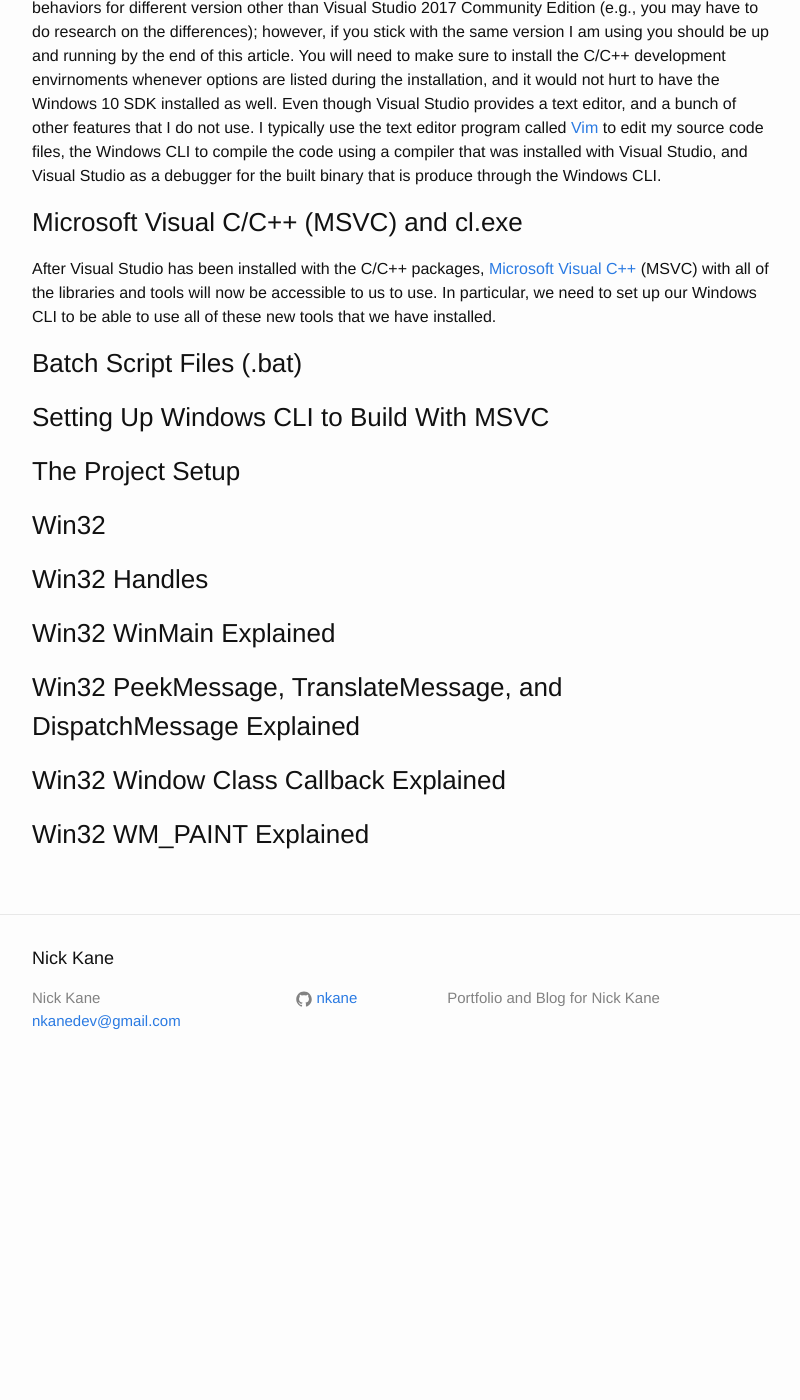
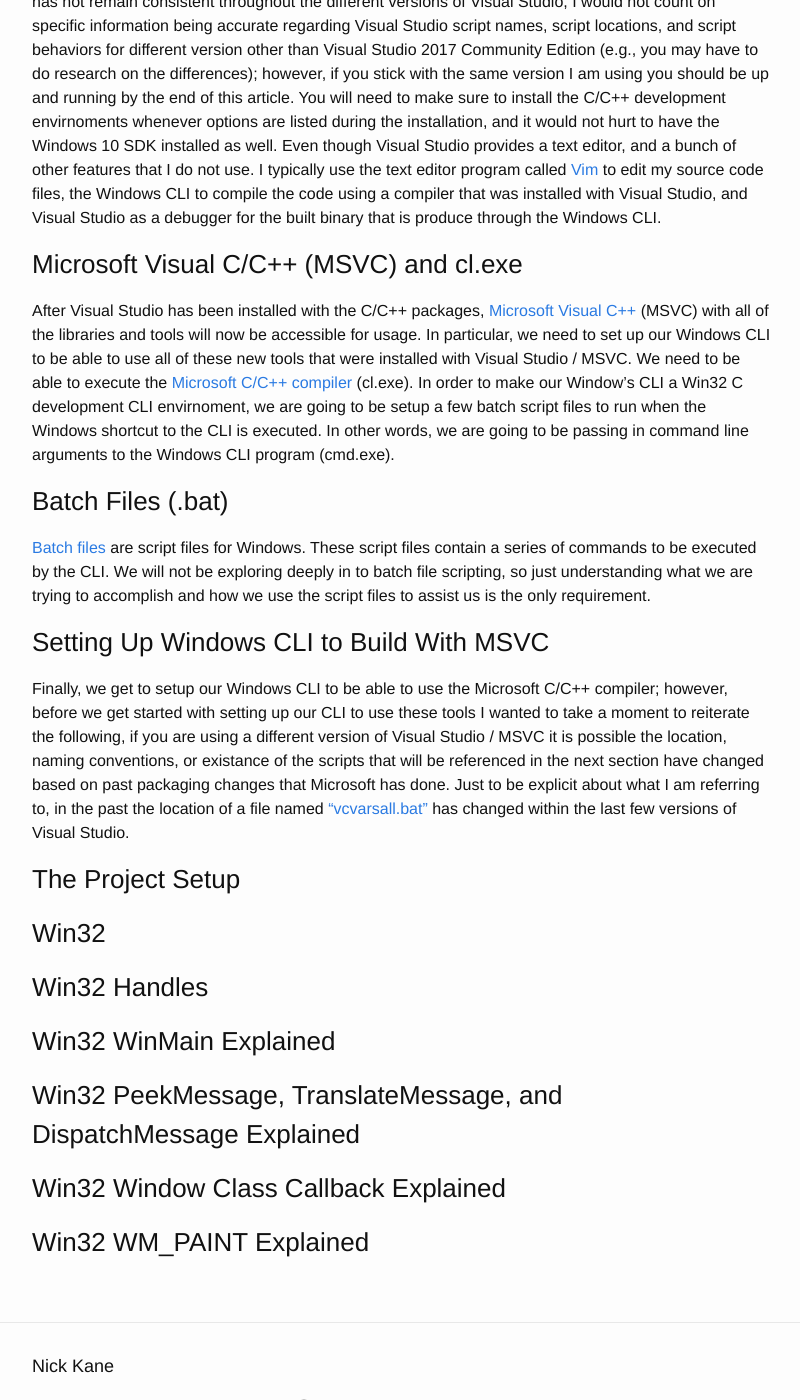
Before and after one commit to nkane/nkane.github.io, a Jekyll site: the page built from _posts/2018-07-31-win32-software-renderer-lesson-1:-getting-started.markdown, in a window 1280 px wide and 1400 px high, scrolled down 1242 px. Shown: the whole window, without its empty margins (238-1038 px from the left). Built offline with Jekyll 4.4.1, drawn with Linux system fonts in a browser that asks for light colours; before the commit the page ends 2334 px from its top, so only the background shows below that; some of the changed text lies outside the part shown.

Commit message:
adding content for win32 renderer lesson 1

```diff
--- a/_posts/2018-07-31-win32-software-renderer-lesson-1.markdown
+++ b/_posts/2018-07-31-win32-software-renderer-lesson-1:-getting-started.markdown
@@ -1,6 +1,6 @@
 ---
 layout: post
-Title: "Win32 Software Renderer Lesson 1"
+Title: "Win32 Software Renderer Lesson 1: Getting Started"
 date: 2018-07-04
 categories: blog gamedev gaming graphics
 visible: 0
@@ -19,6 +19,7 @@
 place to start would be learning C by picking up a book called ["A First Book of ANSI C"][first-book-of-c], or by watching a course on the web. The book that
 I have recommended is the book that I used to initially learn C, so I recommend reading it from cover to cover and completing all of the exercises within it.
 In addition here are a few other options that will complement your skills after completing the above:
+
 - [Learn C The Hard way][learn-c-the-hard-way]
 - [C Programming Language][k&r]
 
@@ -44,16 +45,22 @@
 
 
 ### Microsoft Visual C/C++ (MSVC) and cl.exe
-After Visual Studio has been installed with the C/C++ packages, [Microsoft Visual C++][msvc] (MSVC) with all of the libraries and tools will now be accessible to us to use.
-In particular, we need to set up our Windows CLI to be able to use all of these new tools that we have installed.
+After Visual Studio has been installed with the C/C++ packages, [Microsoft Visual C++][msvc] (MSVC) with all of the libraries and tools will now be accessible for usage.
+In particular, we need to set up our Windows CLI to be able to use all of these new tools that were installed with Visual Studio / MSVC. We need to be able to execute
+the [Microsoft C/C++ compiler][cl] (cl.exe). In order to make our Window's CLI a Win32 C development CLI envirnoment, we are going to be setup a few batch script files
+to run when the Windows shortcut to the CLI is executed. In other words, we are going to be passing in command line arguments to the Windows CLI program (cmd.exe).
 
 
-### Batch Script Files (.bat)
-
+### Batch Files (.bat)
+[Batch files][bat] are script files for Windows. These script files contain a series of commands to be executed by the CLI. We will not be exploring deeply in to batch
+file scripting, so just understanding what we are trying to accomplish and how we use the script files to assist us is the only requirement.
 
 
 ### Setting Up Windows CLI to Build With MSVC
-
+Finally, we get to setup our Windows CLI to be able to use the Microsoft C/C++ compiler; however, before we get started with setting up our CLI to use these tools I wanted
+to take a moment to reiterate the following, if you are using a different version of Visual Studio / MSVC it is possible the location, naming conventions, or existance of
+the scripts that will be referenced in the next section have changed based on past packaging changes that Microsoft has done. Just to be explicit about what I am referring
+to, in the past the location of a file named ["vcvarsall.bat"][vcvarsall] has changed within the last few versions of Visual Studio.
 
 
 ### The Project Setup
@@ -89,3 +96,5 @@
 [vim]:									https://www.vim.org/download.php
 [msvc]:									https://en.wikipedia.org/wiki/Microsoft_Visual_C%2B%2B
 [cl]:									https://msdn.microsoft.com/en-us/library/wk21sfcf.aspx
+[bat]: 									https://en.wikipedia.org/wiki/Batch_file
+[vcvarsall]:							https://stackoverflow.com/questions/43372235/vcvarsall-bat-for-visual-studio-2017
```
